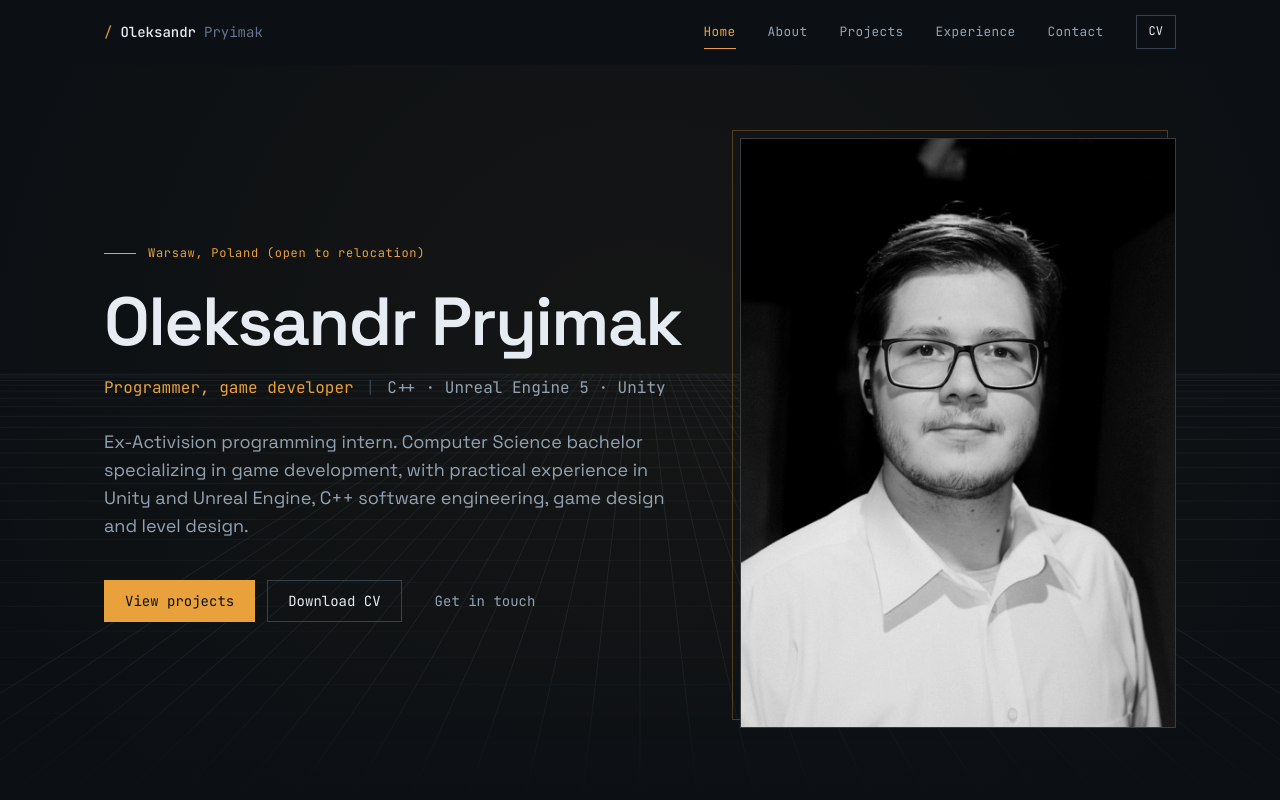
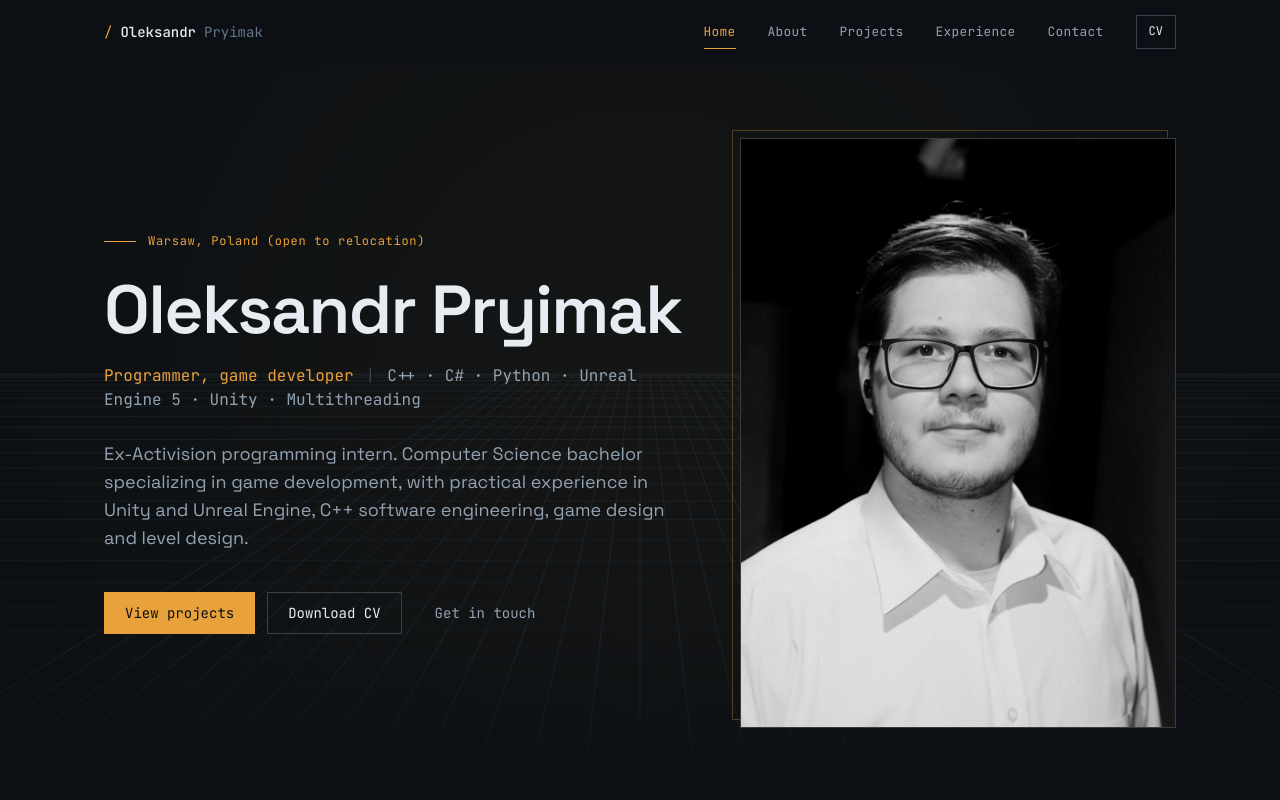
Before and after one commit to BatSasha52/BatSasha52.github.io, a React (Vite) app: page / in a window 1280 px wide. Shown: the top 800 px of the page. Built offline with nearby package versions, Linux system fonts and the light colour scheme.

Commit message:
Tags update

```diff
--- a/src/data/profile.ts
+++ b/src/data/profile.ts
@@ -3,7 +3,7 @@ import type { Profile } from "./types";
 export const profile: Profile = {
   name: "Oleksandr Pryimak",
   role: "Programmer, game developer",
-  tagline: "C++ · Unreal Engine 5 · Unity",
+  tagline: "C++ · C# · Python · Unreal Engine 5 · Unity · Multithreading",
   location: "Warsaw, Poland (open to relocation)",
 
   intro:
```
